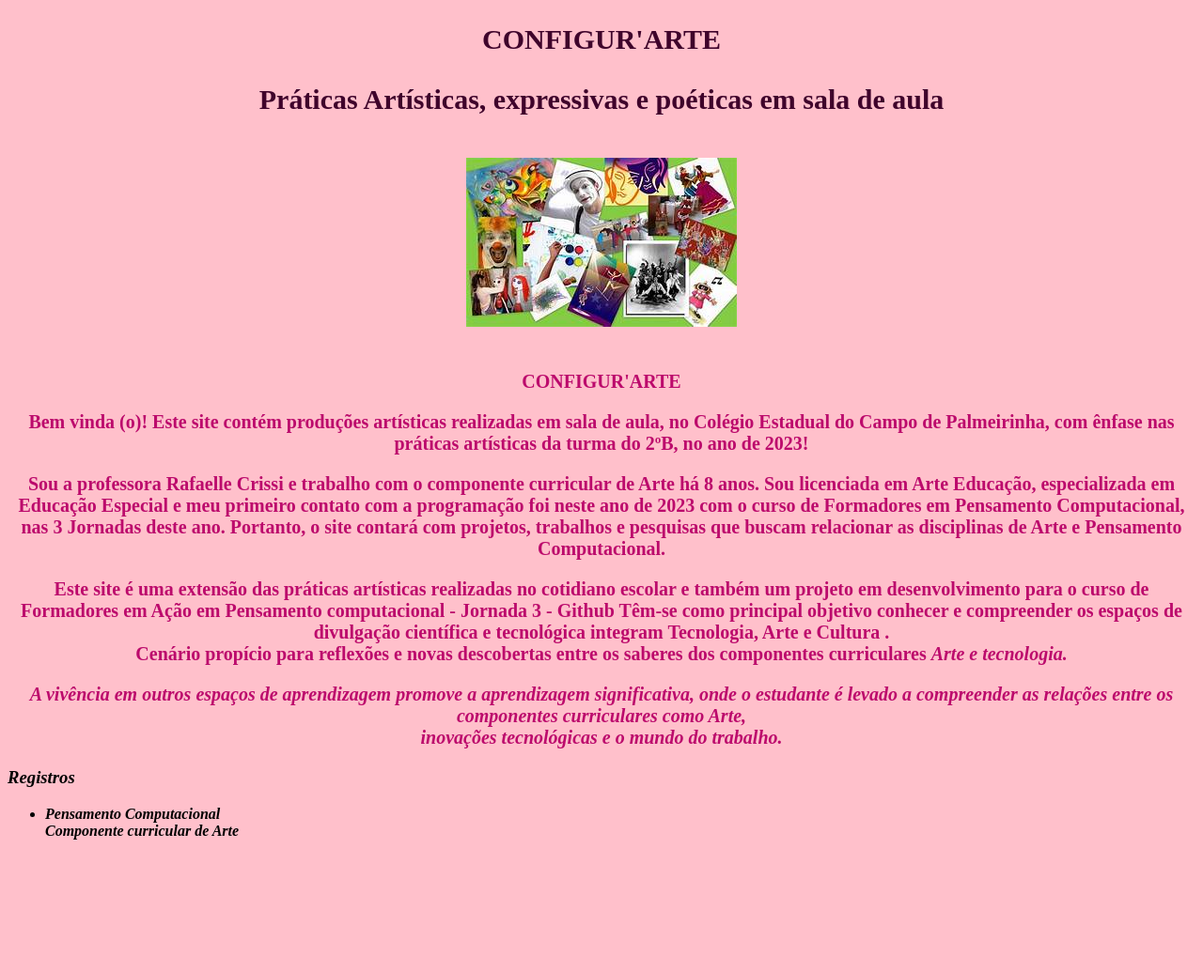
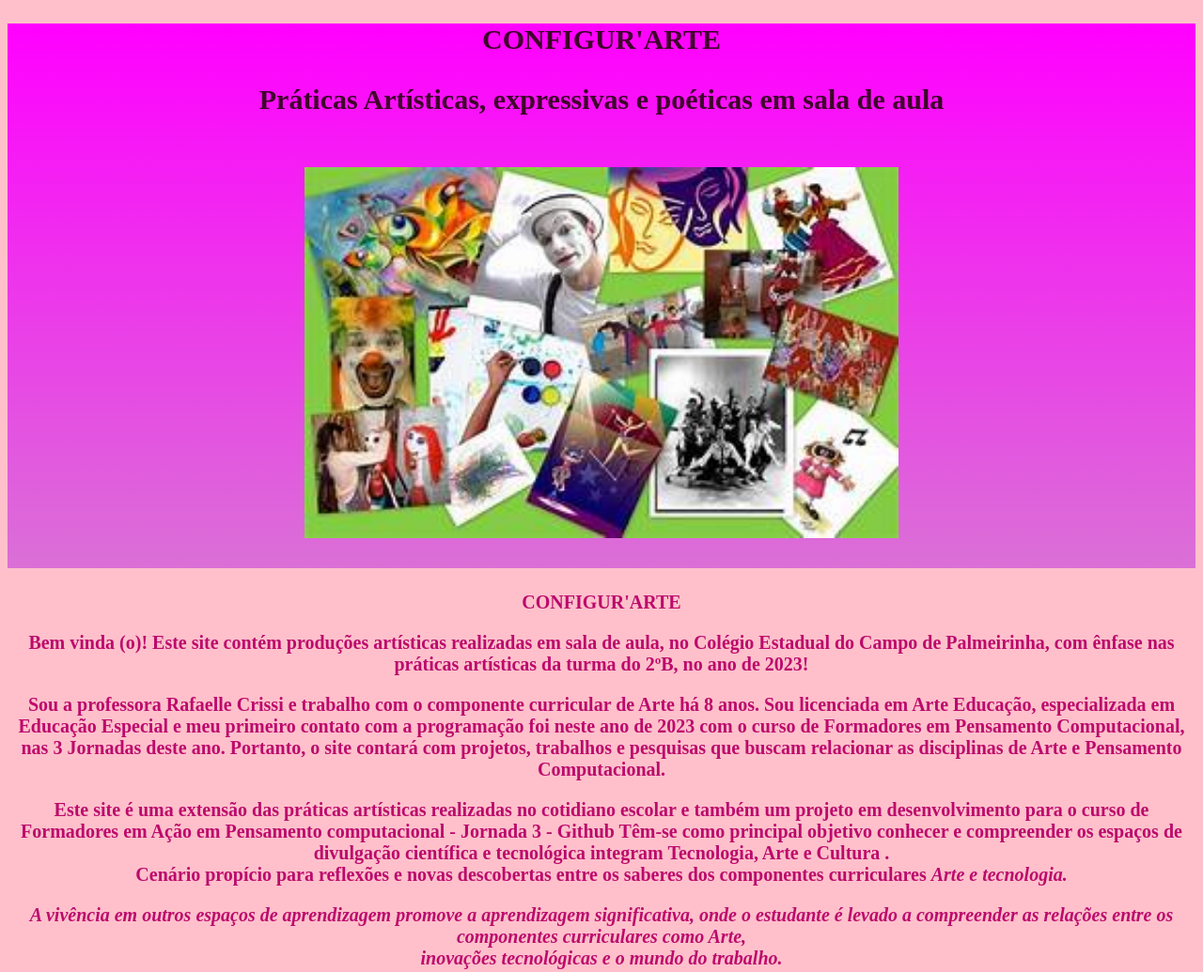
Before and after one commit to RafaCrissi/Rafa-PCEM-J3, a plain HTML site: page index.html in a window 1280 px wide. Shown: the top 1035 px of the page at 94% size. Before the commit the page ends 910 px from the top, so only its background shows below. Drawn offline with Linux system fonts and the light colour scheme.

Commit message:
atualização

```diff
--- a/style.css
+++ b/style.css
@@ -1,9 +1,12 @@
-#titulo  {CONFIGURARTE
+body {
+    background-color:#FFC0CB;
+}
+#titulo  {
     text-align: center;
     font-size: 30px;
-    color: rgb(162, 20, 20)
+    color: rgb(162, 20, 77)
 }
-.titulo {PRODUÇÕES EM ARTE
+.titulo {
     text-align: center;
     color: red;
     font-size: 20px;
@@ -11,9 +14,9 @@
          body {
     background-color:#FFC0CB;
 }
-#banner {arte
-    width: 20%;
-    margin:10px;
+#banner {
+    width: 50%;
+    margin:20px;
     padding: 5px;
 }
 #titulo{
@@ -26,3 +29,8 @@
     color: rgb(188, 10, 108);
     font-size: 20px;
 }
+.titulo{
+    text-align:center;
+    background-image: linear-gradient(#FF00FF,#DA70D6);
+    color:#C71585 ;
+}
```
